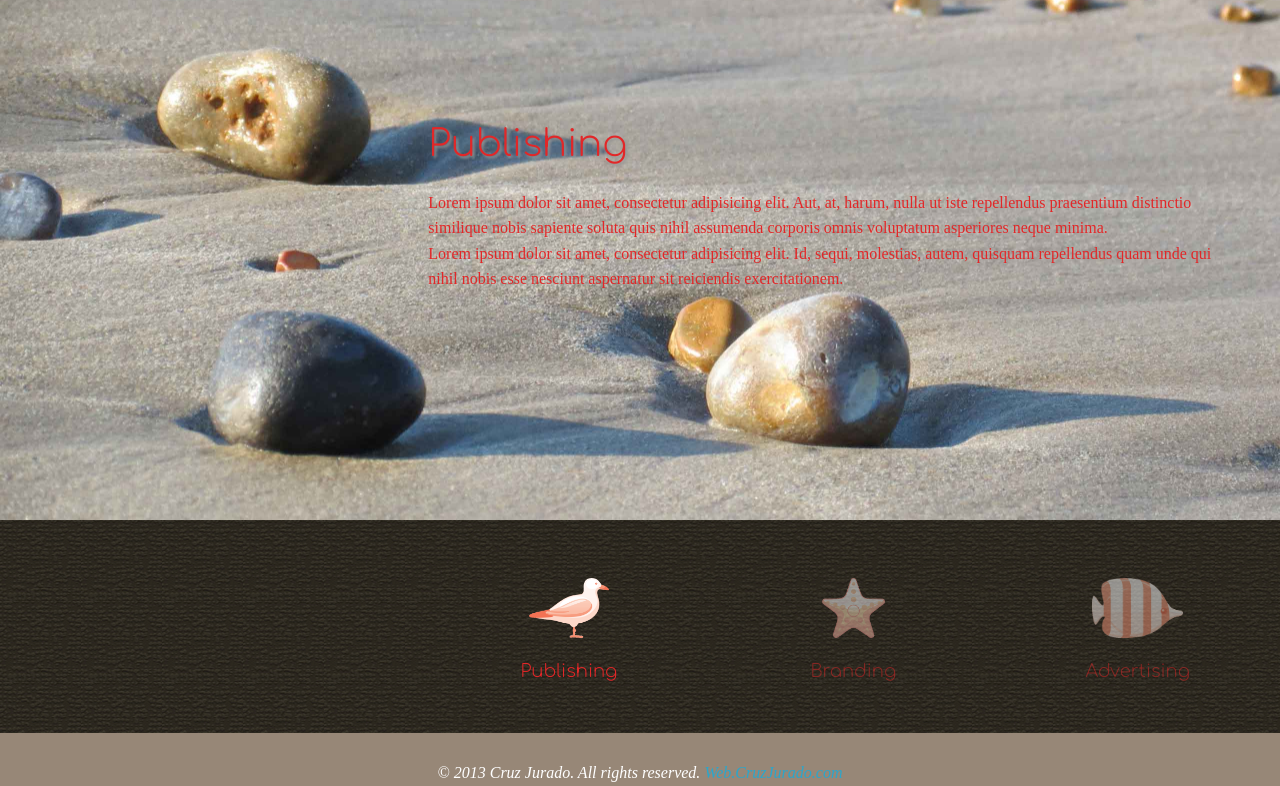
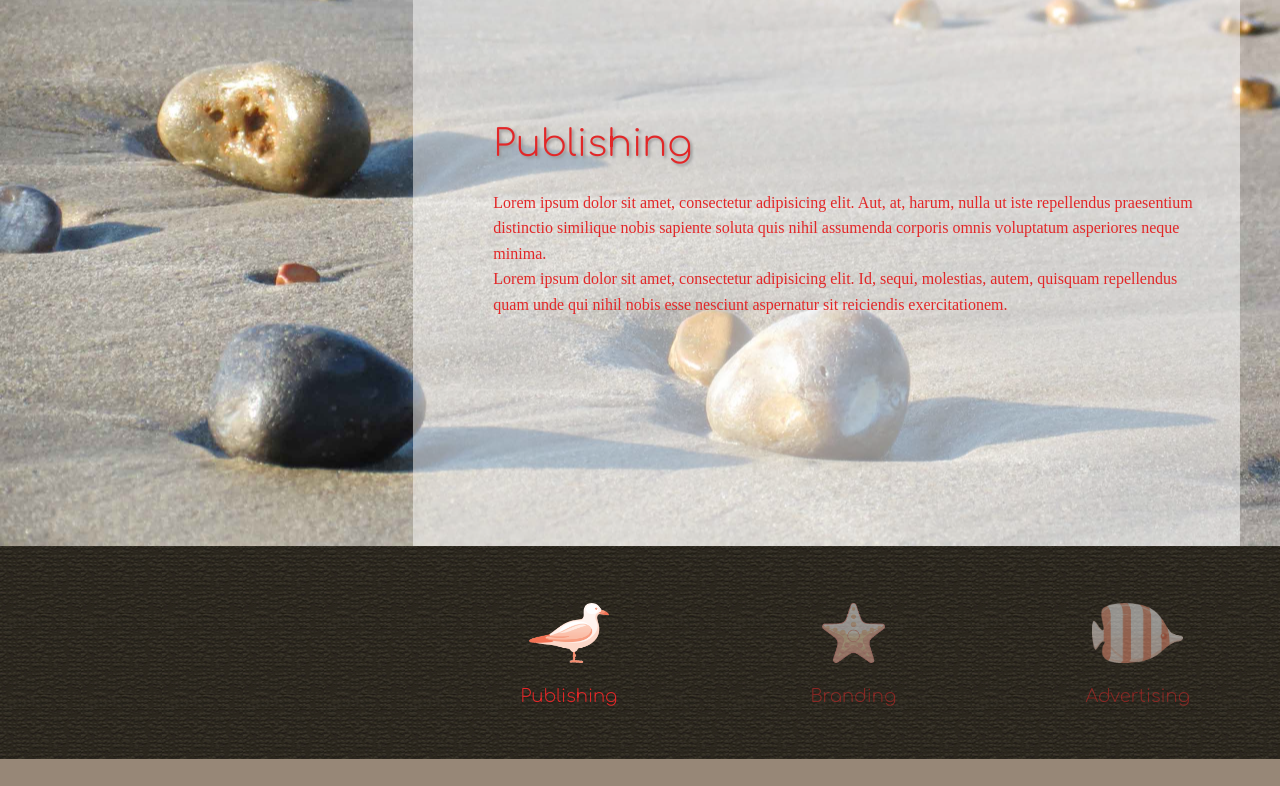
Before and after one commit to Zurc/machi, a PHP site: page /publishing.php in a window 1280 px wide. Shown: the part 75-861 px from the top of the page. Run offline with PHP 8.4, Linux system fonts and the light colour scheme; some web fonts are replaced.

Commit message:
cambios columna portfolio

```diff
--- a/css/style.css
+++ b/css/style.css
@@ -343,7 +343,7 @@ footer {
 }
 
 .publishing_top {
-	padding: 7em 2.5em 13em 0;
+	padding: 0 2.5em 0 0;
 	background: url(../img/sand_publ.jpg) no-repeat center center;
 	-webkit-background-size: cover;
 	-moz-background-size: cover;
@@ -362,6 +362,11 @@ footer {
 
 .portfolio_top p {
 		color: #e22728;
+}
+
+.portfolio_box {
+	padding: 7em 2em 13em 5em;
+	background-color: rgba(255,255,255,0.5);
 }
 
 
--- a/publishing.php
+++ b/publishing.php
@@ -7,7 +7,7 @@ include ("header.php");
 <section>
 	<div class="portfolio_top publishing_top">
 		<article class="row">
-			<div class="small-12 large-8 columns right bmargin-top">
+			<div class="small-12 large-8 columns right portfolio_box bmargin-top">
 				<h2>Publishing</h2>
 				<p>Lorem ipsum dolor sit amet, consectetur adipisicing elit. Aut, at, harum, nulla ut iste repellendus praesentium distinctio similique nobis sapiente soluta quis nihil assumenda corporis omnis voluptatum asperiores neque minima.
 				<br>Lorem ipsum dolor sit amet, consectetur adipisicing elit. Id, sequi, molestias, autem, quisquam repellendus quam unde qui nihil nobis esse nesciunt aspernatur sit reiciendis exercitationem.</p>
```
